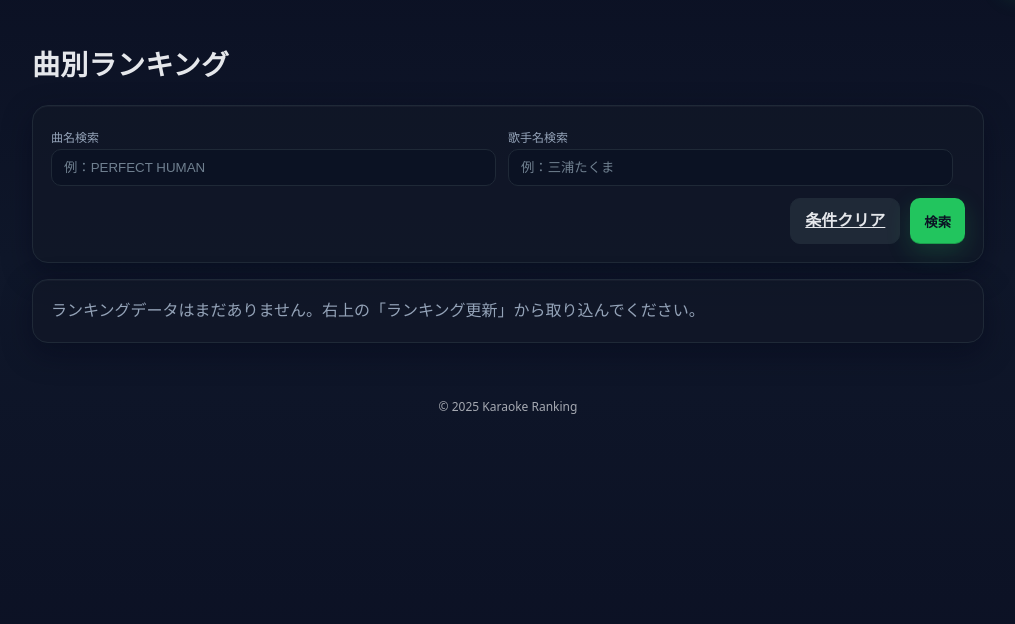
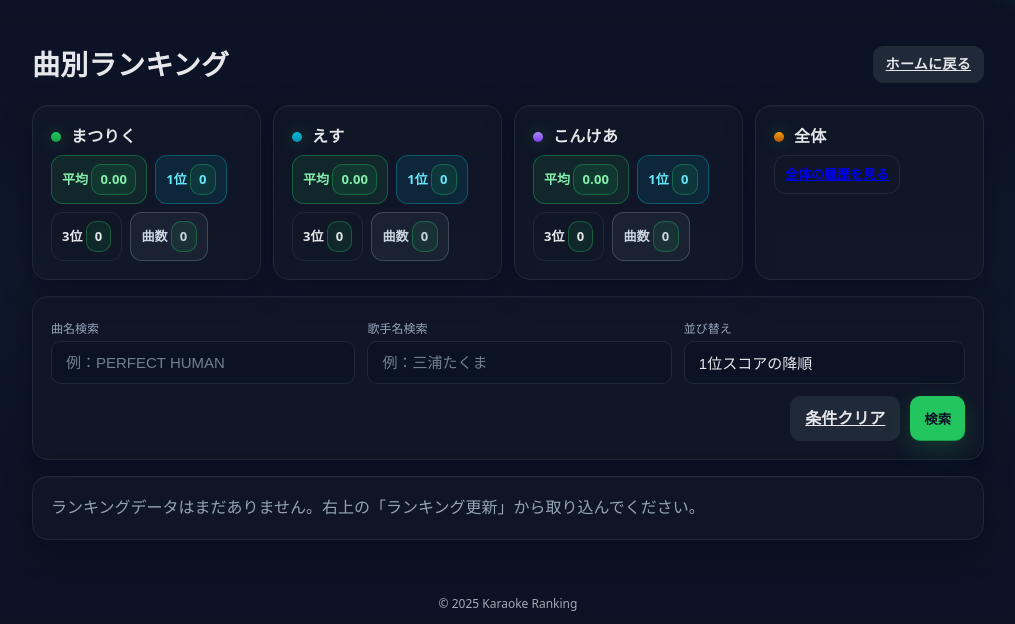
Before and after one commit to matsuriku0331/karaoke_ranking2, a Flask app: page /ranking in a window 1280 px wide. Shown: the part 62-686 px from the top of the page, without its empty margins (132-1147 px from the left). Run offline with Flask 3, Linux system fonts and the light colour scheme.

Commit message:
feat: 全体履歴をランキングに追加/全体履歴の列順とユーザー色分け/全画面でスコ

```diff
--- a/templates/ranking.html
+++ b/templates/ranking.html
@@ -1,5 +1,74 @@
 {% extends "base.html" %}
 {% block title %}曲別ランキング | 根性カラオキランキング{% endblock %}
+
+{% block head %}
+  <style>
+    .table-wrap{overflow-x:auto}
+    .col-date{min-width: 140px;}
+    @media (max-width:720px){ .col-date{min-width: 160px;} }
+
+    /* 個人カード */
+    .user-cards{
+      display:grid; gap:12px;
+      grid-template-columns: repeat(4, 1fr);   /* 全体カードを追加するため4列 */
+      margin-bottom:16px;
+    }
+    @media (max-width:1120px){
+      .user-cards{grid-template-columns: 1fr 1fr 1fr}
+    }
+    @media (max-width:920px){
+      .user-cards{grid-template-columns: 1fr 1fr}
+    }
+    @media (max-width:640px){
+      .user-cards{grid-template-columns: 1fr}
+    }
+    .user-card .name{
+      display:flex; align-items:center; gap:10px;
+      font-weight:800; letter-spacing:.3px; margin-bottom:6px;
+    }
+    .user-card .name .dot{
+      width:10px; height:10px; border-radius:999px;
+      box-shadow:0 0 16px rgba(34,197,94,.35);
+    }
+    .user-card .stats{
+      display:flex; gap:8px; flex-wrap:wrap;
+    }
+    .pill{
+      padding:8px 10px; border-radius:12px; font-weight:700; font-size:13px;
+      background:rgba(17,24,39,.66); border:1px solid var(--border);
+    }
+    .pill.acc{background:rgba(34,197,94,.10); border-color:rgba(34,197,94,.35); color:#86efac}
+    .pill.cyan{background:rgba(6,182,212,.10); border-color:rgba(6,182,212,.35); color:#67e8f9}
+    .pill.gray{background:rgba(148,163,184,.08); border-color:rgba(148,163,184,.30); color:#cbd5e1}
+
+    /* 入力欄のサイズ調整（スマホ押しやすさ） */
+    input[type="text"], select {
+      padding: 12px 14px;
+      font-size: 15px;
+    }
+    .name-link{ color:var(--text); text-decoration:none; }
+    .name-link:hover{ text-decoration:underline; }
+
+    /* スコア強調（全画面共通トーン） */
+    .score{
+      font-weight:900;
+      letter-spacing:.2px;
+      text-shadow:0 0 12px rgba(34,197,94,.18);
+    }
+
+    /* スマホ時にさらに大きく */
+    @media (max-width: 640px) {
+      input[type="text"], select {
+        padding: 14px 16px;
+        font-size: 16px;
+      }
+      .btn, .btn.secondary {
+        padding: 12px 18px;
+        font-size: 15px;
+      }
+    }
+  </style>
+{% endblock %}
 
 {% block update_hidden %}
   <input type="hidden" name="song" value="{{ song_query }}">
@@ -7,8 +76,48 @@
 {% endblock %}
 
 {% block content %}
-  <div class="h1">曲別ランキング</div>
+  <div class="h1" style="display:flex; align-items:center; justify-content:space-between;">
+    <span>曲別ランキング</span>
+    <a href="{{ url_for('home') }}" class="btn secondary" style="font-size:14px; padding:6px 12px;">
+      ホームに戻る
+    </a>
+  </div>
 
+  {# ---- 一人ずつの情報カード（平均 / 1位 / 3位 / 曲数） + 全体カード ---- #}
+  {% set users_fixed = ['まつりく','えす','こんけあ'] %}
+  <div class="user-cards">
+    {% for uname in users_fixed %}
+      <div class="user-card card">
+        <div class="name">
+          {% set color =
+             'background:linear-gradient(180deg,#22c55e,#16a34a);' if uname=='まつりく' else
+             'background:linear-gradient(180deg,#06b6d4,#0891b2);' if uname=='えす' else
+             'background:linear-gradient(180deg,#a78bfa,#7c3aed);' %}
+          <span class="dot" style="{{ color }}"></span>
+          <a class="name-link" href="{{ url_for('user_history', username=uname) }}">{{ uname }}</a>
+        </div>
+        <div class="stats">
+          <div class="pill acc">平均 <span class="score">{{ '%.2f'|format(user_averages.get(uname, 0)) }}</span></div>
+          <div class="pill cyan">1位 <span class="score">{{ first_place_counts.get(uname, 0) }}</span></div>
+          <a class="pill name-link" href="{{ url_for('user_third_rank', username=uname) }}">3位 <span class="score">{{ third_place_counts.get(uname, 0) }}</span></a>
+          <div class="pill gray">曲数 <span class="score">{{ user_total_records.get(uname, 0) }}</span></div>
+        </div>
+      </div>
+    {% endfor %}
+
+    {# 全体の履歴カード（ユーザーと同列） #}
+    <div class="user-card card">
+      <div class="name">
+        <span class="dot" style="background:linear-gradient(180deg,#f59e0b,#b45309)"></span>
+        <a class="name-link" href="{{ url_for('all_history') }}">全体</a>
+      </div>
+      <div class="stats">
+        <a class="pill" href="{{ url_for('all_history') }}">全体の履歴を見る</a>
+      </div>
+    </div>
+  </div>
+
+  <!-- 検索フォーム（曲名・歌手名。並び替えは固定：1位スコア降順） -->
   <form class="card" method="get" action="{{ url_for('ranking') }}" style="margin-bottom:16px">
     <div class="grid cols-3">
       <div>
@@ -19,6 +128,10 @@
         <label for="singer">歌手名検索</label>
         <input type="text" id="singer" name="singer" placeholder="例：三浦たくま" value="{{ singer_query }}">
       </div>
+      <div>
+        <label>並び替え</label>
+        <input type="text" value="1位スコアの降順" readonly>
+      </div>
     </div>
     <div class="row" style="margin-top:12px; justify-content:flex-end">
       <a class="btn secondary" href="{{ url_for('ranking') }}">条件クリア</a>
@@ -26,43 +139,53 @@
     </div>
   </form>
 
-  {% if ranking_data %}
-    {% for song, records in ranking_data.items() %}
+  {% if ranking_list %}
+    {% for item in ranking_list %}
       <div class="song card">
         <div class="song-head">
           <div>
-            <div class="song-title">{{ song }}</div>
-            {% if records and records[0]["歌手名"] %}
-              <div class="artist">歌手名：<span class="chip">{{ records[0]["歌手名"] }}</span></div>
+            <div class="song-title">{{ item.song }}</div>
+            {% if item.singer %}
+              <div class="artist">歌手名：<span class="chip">{{ item.singer }}</span></div>
             {% endif %}
           </div>
           <div class="muted" style="font-size:12px">Top 3</div>
         </div>
 
+        <div class="table-wrap">
           <table>
             <thead>
               <tr>
                 <th style="width:60px">順位</th>
                 <th style="min-width:140px">ユーザー</th>
                 <th style="min-width:100px">スコア</th>
-              <th style="min-width:160px">日付</th>
+                <th class="col-date">日付</th>
               </tr>
             </thead>
             <tbody>
-            {% for record in records %}
+              {% for record in item.records %}
                 <tr>
                   <td class="rank">
                     {% if loop.index == 1 %}<span class="medal-1">🥇 1位</span>
                     {% elif loop.index == 2 %}<span class="medal-2">🥈 2位</span>
                     {% else %}<span class="medal-3">🥉 3位</span>{% endif %}
                   </td>
-                <td>{{ record["ユーザー"] }}</td>
-                <td><strong style="font-size:1.1em; color:#22c55e">{{ '%.3f'|format(record["スコア"]) }}</strong></td>
-                <td>{{ record["日付"].strftime('%Y-%m-%d %H:%M') if record["日付"] }}</td>
+                  <td>
+                    <a class="name-link" href="{{ url_for('user_history', username=record['ユーザー']) }}">
+                      {{ record["ユーザー"] }}
+                    </a>
+                  </td>
+                  <td><span class="score">{{ '%.2f'|format(record["スコア"]) }}</span></td>
+                  <td>
+                    {% if record["日付"] %}
+                      {{ record["日付"].strftime('%Y-%m-%d') }}
+                    {% endif %}
+                  </td>
                 </tr>
               {% endfor %}
             </tbody>
           </table>
+        </div>
       </div>
     {% endfor %}
   {% else %}
```
Lines whose indentation alone changed are shown as unchanged.
